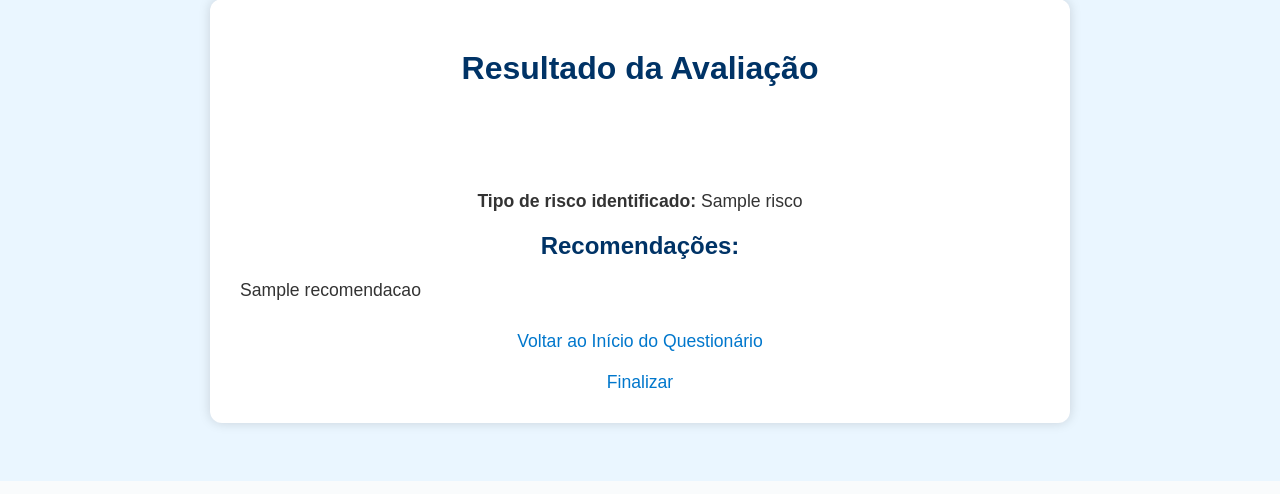
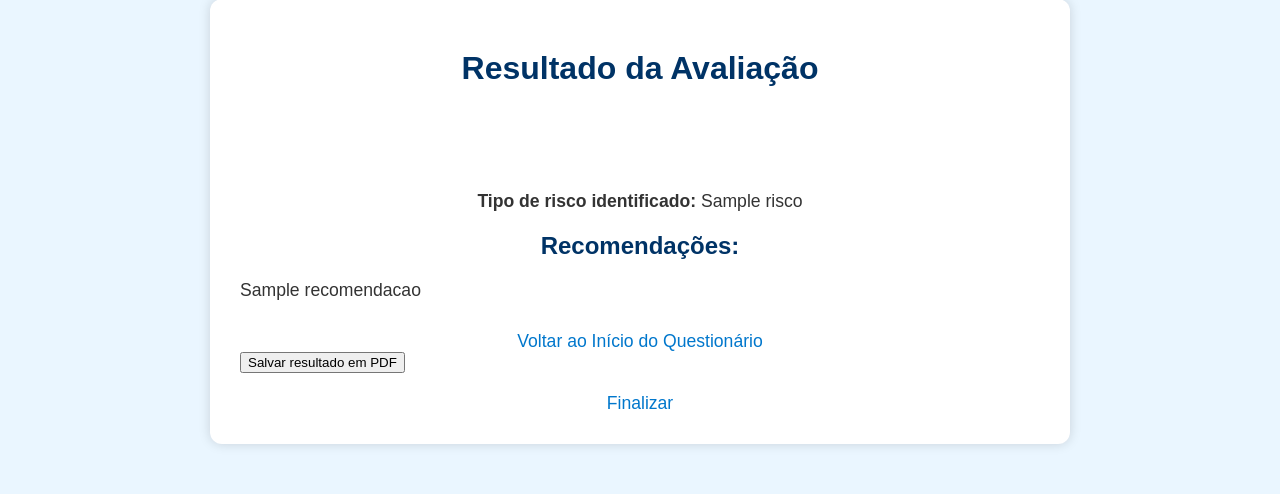
Before and after one commit to Pedro100682/sistema_especialista, a Flask app: template templates/resultado.html in a window 1280 px wide. Shown: the part 319-813 px from the top of the page. Run offline with Flask 3, Linux system fonts and the light colour scheme; the template is opened without the code that fills it: most values are stand-ins (such as "Sample title", 1, 10 or a date in 2020).

Commit message:
Atualiza resultado e app py

```diff
--- a/app.py
+++ b/app.py
@@ -1,6 +1,7 @@
-from flask import Flask, render_template, request
+from flask import Flask, render_template, request, make_response
 import threading
 import webbrowser
+import pdfkit
 
 app = Flask(__name__)
 
@@ -118,14 +119,37 @@ def avaliar():
             cor_alerta = "verde"
             texto_alerta = "NORMALIDADE"
 
+        # Salvando os dados para o PDF (sessão, variável global, etc — simples aqui como dicionário)
         return render_template('resultado.html', risco=risco, recomendacao=recomendacao,
                                cor_alerta=cor_alerta, texto_alerta=texto_alerta)
 
     except Exception as e:
         return f"Erro na avaliação: {e}", 400
 
+
+# Rota para gerar PDF a partir da página de resultado
+@app.route('/gerar_pdf', methods=['POST'])
+def gerar_pdf():
+    risco = request.form['risco']
+    recomendacao = request.form['recomendacao']
+    cor_alerta = request.form['cor_alerta']
+    texto_alerta = request.form['texto_alerta']
+
+    rendered = render_template('resultado_pdf.html', risco=risco,
+                               recomendacao=recomendacao,
+                               cor_alerta=cor_alerta,
+                               texto_alerta=texto_alerta)
+
+    pdf = pdfkit.from_string(rendered, False)
+    response = make_response(pdf)
+    response.headers['Content-Type'] = 'application/pdf'
+    response.headers['Content-Disposition'] = 'attachment; filename=resultado.pdf'
+    return response
+
+
 def abrir_navegador():
     webbrowser.open("http://127.0.0.1:5000")
+
 
 if __name__ == '__main__':
     threading.Timer(1, abrir_navegador).start()
--- a/templates/resultado.html
+++ b/templates/resultado.html
@@ -120,6 +120,11 @@
 
     <a href="/">Voltar ao Início do Questionário</a>
 
+    <form action="/gerar_pdf" method="post">
+    <input type="hidden" name="html" id="html-to-pdf">
+    <button type="submit" onclick="document.getElementById('html-to-pdf').value = document.documentElement.outerHTML;">Salvar resultado em PDF</button>
+</form>
+
     <a href="{{ url_for('fim') }}" class="start-btn" style="margin-top:20px;">Finalizar</a>
 </div>
 </body>
```
